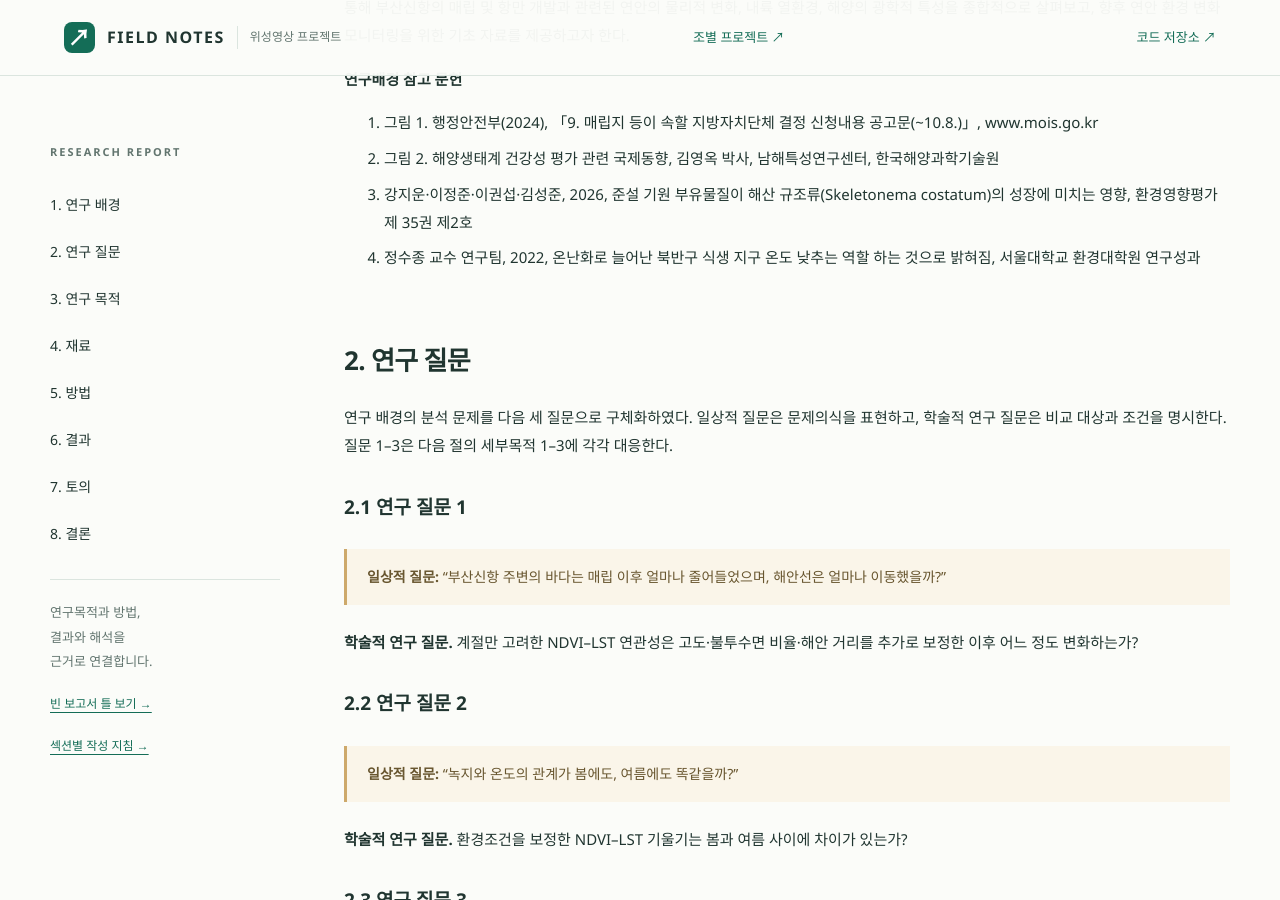
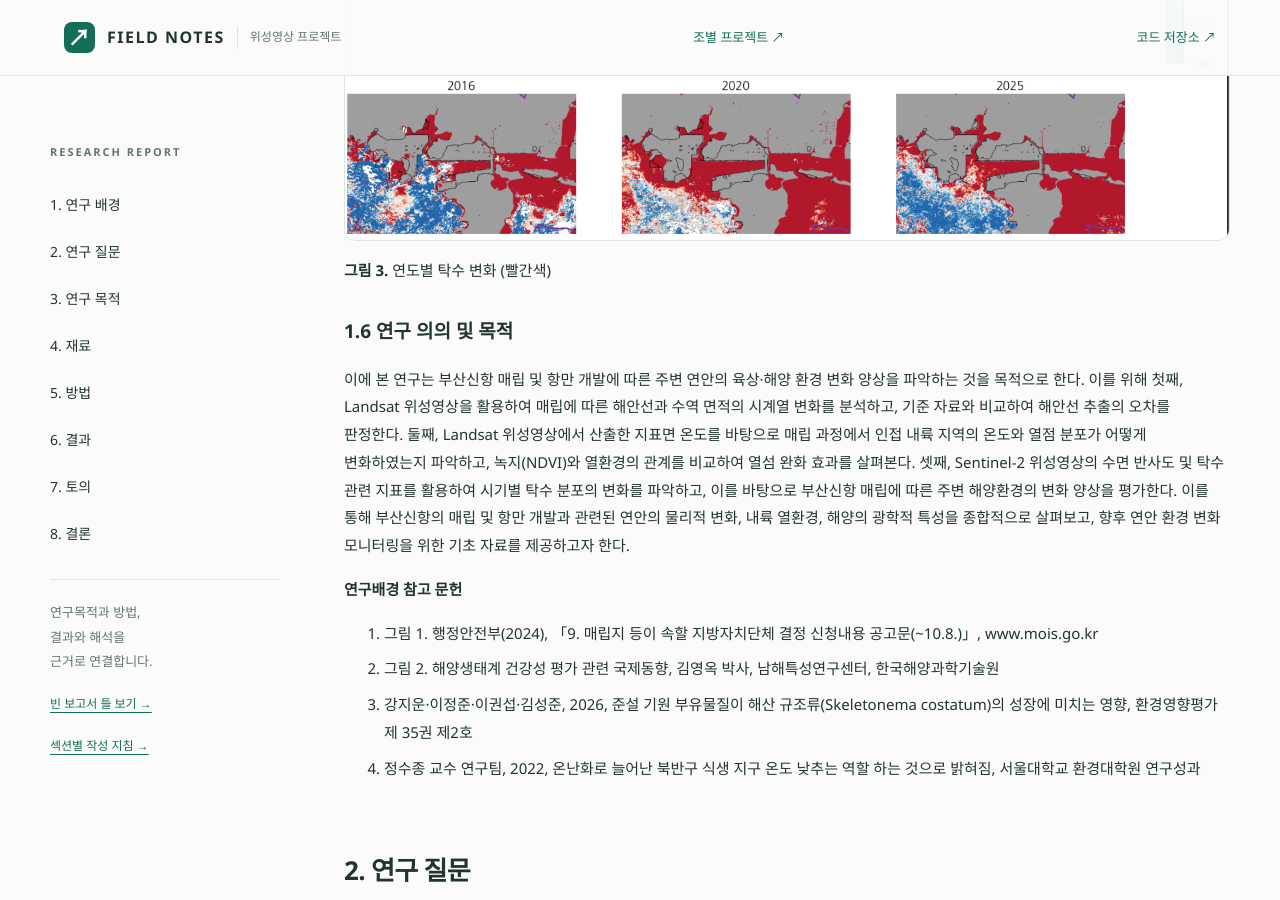
Before and after one commit to chasooin/class2026_02_surveying2_team5, a Jekyll site: the page built from docs/index.md, in a window 1280 px wide and 900 px high, scrolled down 4679 px. Built offline with Jekyll 4.4.1, drawn with Linux system fonts in a browser that asks for light colours.

Commit message:
Update index.md

```diff
--- a/docs/index.md
+++ b/docs/index.md
@@ -41,6 +41,10 @@ badge: "DEMO / 실제 관측 결과 아님"
 ![그림 2. 해양생태계의 유기적 관계](figures/Marine_ecosystem.png)
 
 **그림 2.** 해양 생태계의 유기적 관계 그림
+
+![그림 3. colab 탁수 분포](figures/탁수분포.png)
+
+**그림 3.** 연도별 탁수 변화 (빨간색)
 
 ### 1.6 연구 의의 및 목적
 이에 본 연구는 부산신항 매립 및 항만 개발에 따른 주변 연안의 육상·해양 환경 변화 양상을 파악하는 것을 목적으로 한다. 이를 위해 첫째, Landsat 위성영상을 활용하여 매립에 따른 해안선과 수역 면적의 시계열 변화를 분석하고, 기준 자료와 비교하여 해안선 추출의 오차를 판정한다. 둘째, Landsat 위성영상에서 산출한 지표면 온도를 바탕으로 매립 과정에서 인접 내륙 지역의 온도와 열점 분포가 어떻게 변화하였는지 파악하고, 녹지(NDVI)와 열환경의 관계를 비교하여 열섬 완화 효과를 살펴본다. 셋째, Sentinel-2 위성영상의 수면 반사도 및 탁수 관련 지표를 활용하여 시기별 탁수 분포의 변화를 파악하고, 이를 바탕으로 부산신항 매립에 따른 주변 해양환경의 변화 양상을 평가한다. 이를 통해 부산신항의 매립 및 항만 개발과 관련된 연안의 물리적 변화, 내륙 열환경, 해양의 광학적 특성을 종합적으로 살펴보고, 향후 연안 환경 변화 모니터링을 위한 기초 자료를 제공하고자 한다.
```
